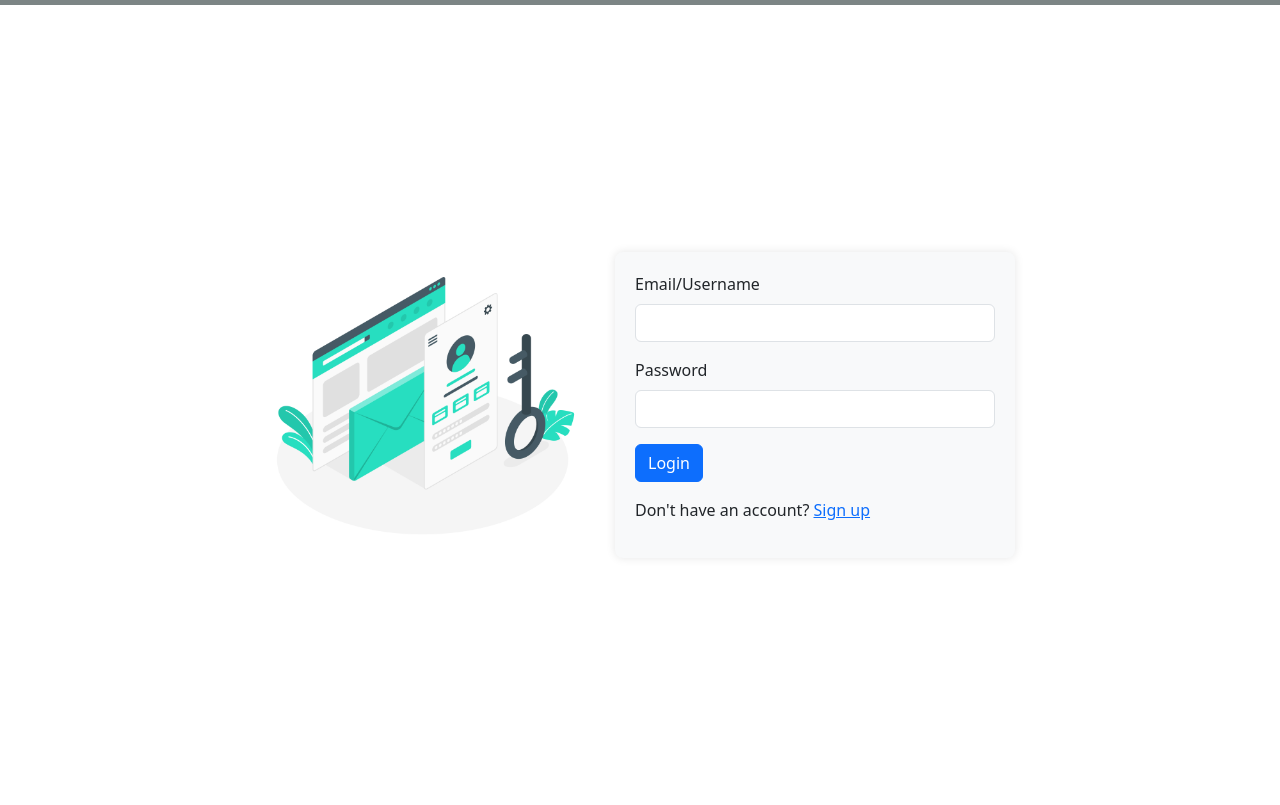
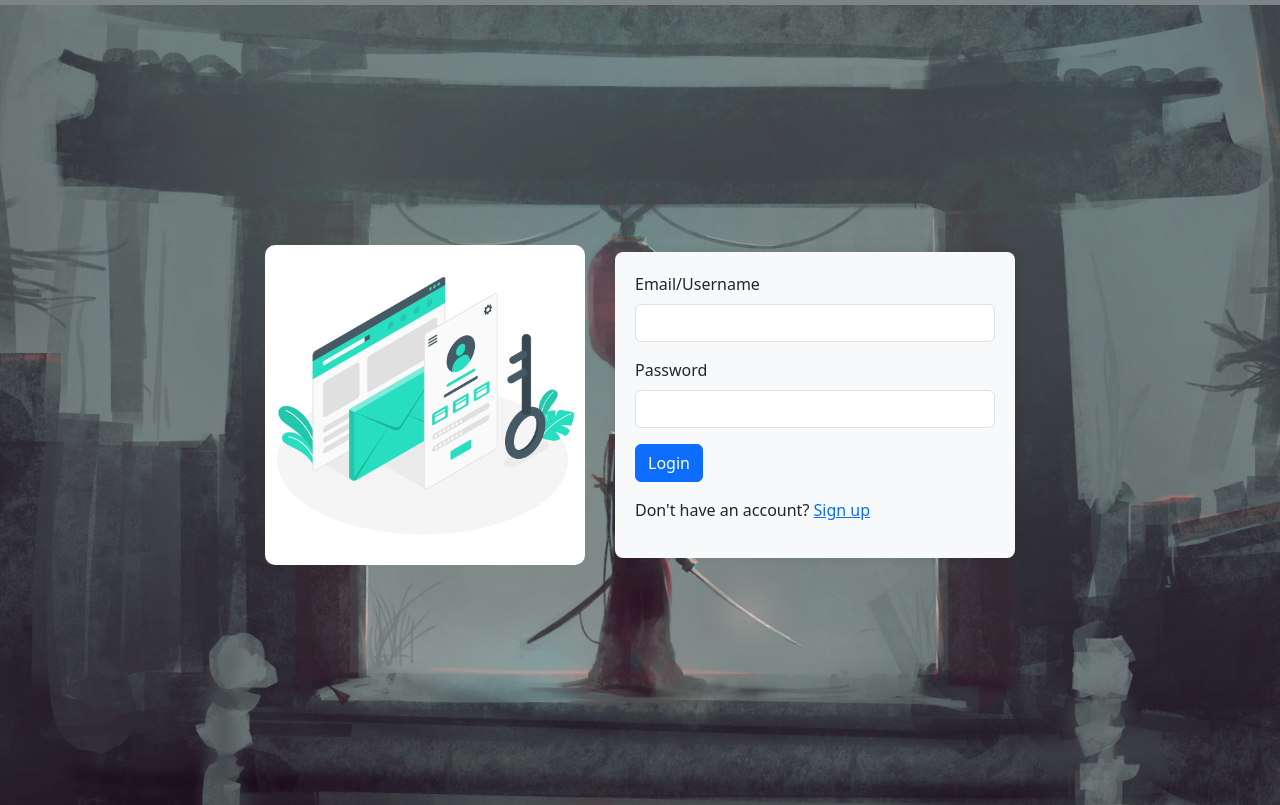
Before and after one commit to Lulabyl/tr_asdos_imk, a plain HTML site: page index.html in a window 1280 px wide. Shown: the part 52-857 px from the top of the page. Drawn offline with nearby package versions, Linux system fonts and the light colour scheme.

Commit message:
fixing css bg image

```diff
--- a/assets/css/style.css
+++ b/assets/css/style.css
@@ -8,7 +8,7 @@
   background-size: cover;      /* Biar fotonya menutupi seluruh layar */
   background-repeat: no-repeat;
   background-position: center;
-  background-image: url(assets/images/backiee-194876-landscape.jpg);
+  background-image: url(../images/backiee-194876-landscape.jpg);
   display: flex;
   justify-content: center;  /* Tengahkan horizontal */
   align-items: center;      /* Tengahkan vertikal */
```
